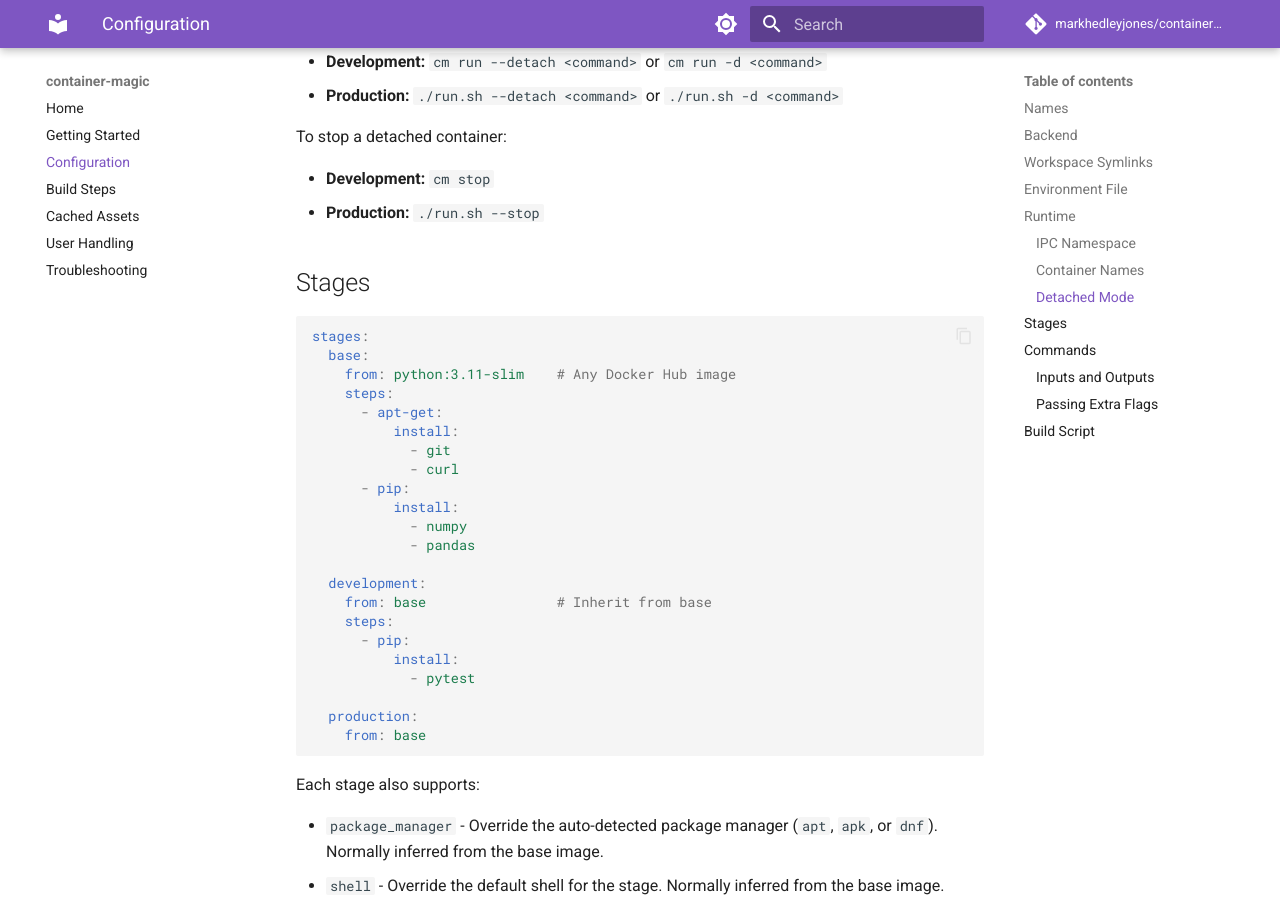
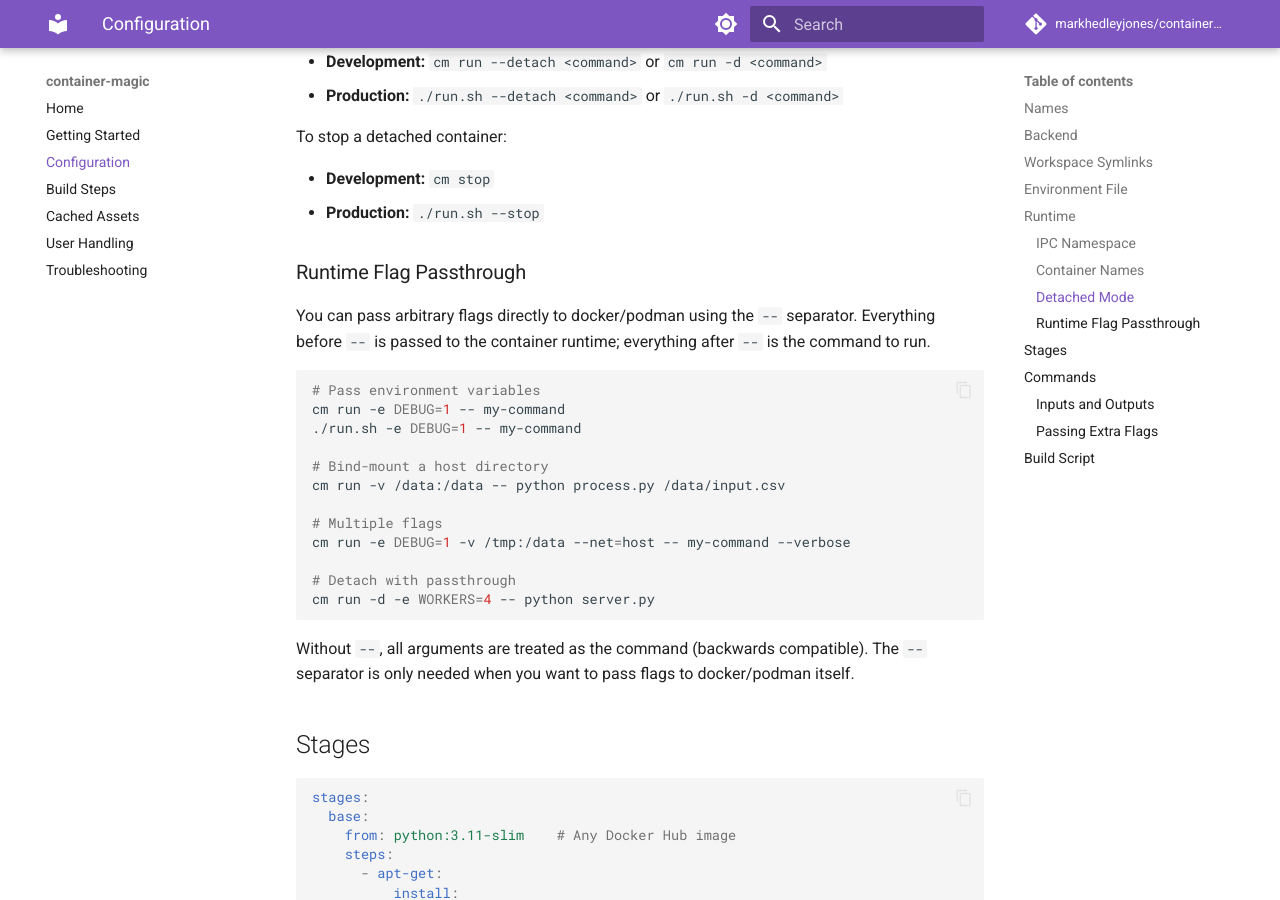
Before and after one commit to markhedleyjones/container-magic, an MkDocs documentation site: the page built from docs/configuration.md, in a window 1280 px wide and 900 px high, scrolled down 2585 px. Built offline with MkDocs 1.6.1 and Material for MkDocs 9.7.7, drawn with Linux system fonts in a browser that asks for light colours; comment, search, counter and statistics services are not loaded.

Commit message:
docs: add runtime flag passthrough documentation

````diff
--- a/docs/configuration.md
+++ b/docs/configuration.md
@@ -106,6 +106,27 @@ To stop a detached container:
 
 - **Development:** `cm stop`
 - **Production:** `./run.sh --stop`
+
+### Runtime Flag Passthrough
+
+You can pass arbitrary flags directly to docker/podman using the `--` separator. Everything before `--` is passed to the container runtime; everything after `--` is the command to run.
+
+```bash
+# Pass environment variables
+cm run -e DEBUG=1 -- my-command
+./run.sh -e DEBUG=1 -- my-command
+
+# Bind-mount a host directory
+cm run -v /data:/data -- python process.py /data/input.csv
+
+# Multiple flags
+cm run -e DEBUG=1 -v /tmp:/data --net=host -- my-command --verbose
+
+# Detach with passthrough
+cm run -d -e WORKERS=4 -- python server.py
+```
+
+Without `--`, all arguments are treated as the command (backwards compatible). The `--` separator is only needed when you want to pass flags to docker/podman itself.
 
 ## Stages
 
````
Also changed, not shown: docs/getting-started.md (+9 -0 lines).
